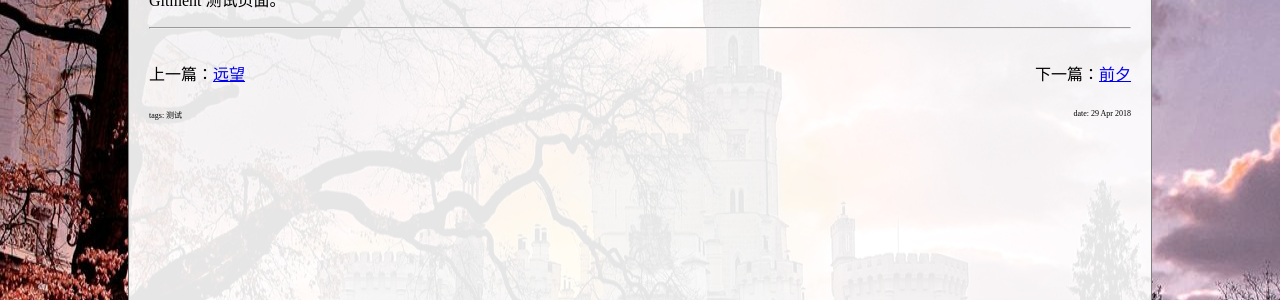
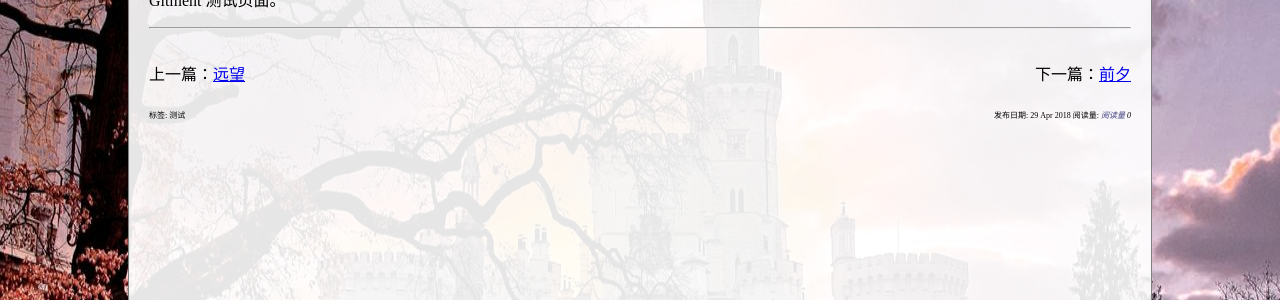
Before and after one commit to Wybxc/wybxc.github.io, a Jekyll site: the page built from _posts/2018-4-29-Gitment.md, in a window 1280 px wide. Shown: the part 151-451 px from the top of the page. Built offline with Jekyll 4.4.1, drawn with Linux system fonts in a browser that asks for light colours; comment, search, counter and statistics services are not loaded.

Commit message:
Try Valine IV

```diff
--- a/_layouts/default.html
+++ b/_layouts/default.html
@@ -51,12 +51,16 @@
     </div>
 
     <p class="small left">
-      tags: {% for tag in page.tags %}
+      标签: {% for tag in page.tags %}
         {{ tag }}
       {% endfor %}
     </p>
     <p class="small right">
-      date: {{ page.date | date_to_string }}
+      发布日期: {{ page.date | date_to_string }}
+      阅读量: <span id="{{ page.id }}" class="leancloud_visitors" data-flag-title="{{ page.title }}">
+          <em class="post-meta-item-text">阅读量 </em>
+          <i class="leancloud-visitors-count">0</i>
+        </span>
     </p>
     <div style="clear: both"/>
   </div>
--- a/script/render-valine.js
+++ b/script/render-valine.js
@@ -8,6 +8,7 @@
     path: hash(location.pathname),
     pageSize: 10,
     avatar: 'identicon',
+    placeholder: '写下你的评论……',
     visitor: true,
   });
 })
--- a/style/comments.css
+++ b/style/comments.css
@@ -1,4 +1,30 @@
 #comments {
-    background-color: hsla(0, 0%, 100%, 0.6);
+    background-color: hsla(0, 0%, 100%, 0.75);
     border-radius: 15px;
 }
+
+.v .vcopy {
+    padding-right: 2%;
+}
+
+.v .vinput {
+    border: solid #ddd 1px;
+
+}
+
+.v .vwrap .vheader .vinput {
+    width: 32.93%;
+}
+
+.v .vnick {
+    margin-right: 0.3%;
+}
+
+.v .vmail {
+    margin-left: 0.3%;
+    margin-right: 0.3%;
+}
+
+.v .vlink {
+    margin-left: 0.3%;
+}
```
